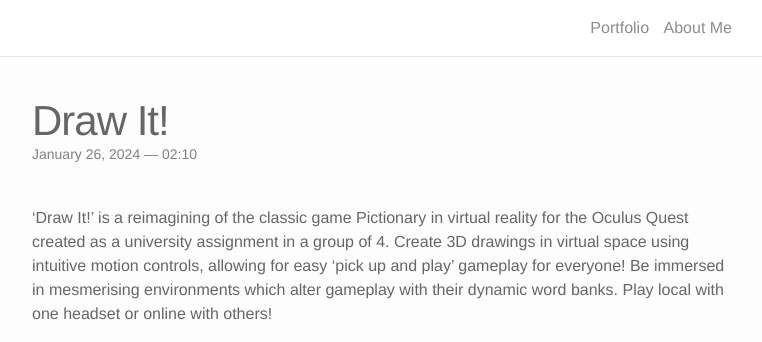
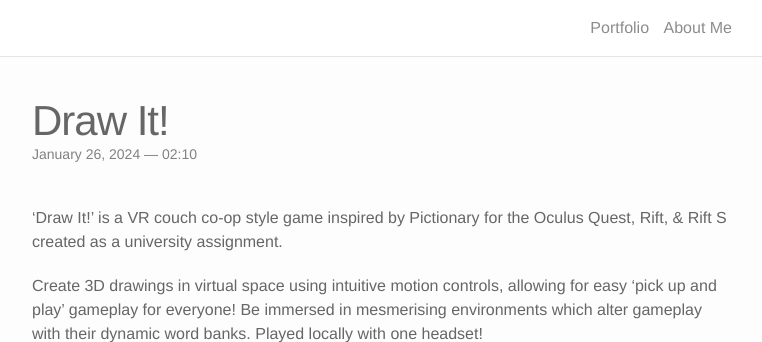
Before and after one commit to TomParadise/Year1Portfolio, a Jekyll site: the page built from _portfolio/5_DrawIt.markdown, in a window 1280 px wide and 1243 px high, cut to the strip 0-342 px from the top of the window. Shown: the whole strip, without its empty margins (258-1020 px from the left). Built offline with Jekyll 4.4.1, drawn with Linux system fonts in a browser that asks for light colours; nearby versions of some CDN libraries.

Commit message:
changes to texts

```diff
--- a/_portfolio/4_DontWalkBy.markdown
+++ b/_portfolio/4_DontWalkBy.markdown
@@ -6,7 +6,7 @@ img: ../img/DWB/DWBThumbnail.png
 published: true
 ---
 
-Inspired by lemmings, Don't Walk By is a game revolved around health and safety. Each level has a specific layout with various hazards. You must use the given abilities to lead the dumb pawns out to the exit of the level to safety.
+Inspired by lemmings, Don't Walk By is focused on the theme of health and safety where you appropriately deal with hazards to safely lead your pals to the exit!
 
 Created by a final year university cohort of 33 students split into groups of 7, the game features:
 <ul>
--- a/_portfolio/5_DrawIt.markdown
+++ b/_portfolio/5_DrawIt.markdown
@@ -5,7 +5,9 @@ description: A VR drawing game.
 img: ../img/DrawIt/DrawItThumbnail.png
 published: true
 ---
-‘Draw It!’ is a reimagining of the classic game Pictionary in virtual reality for the Oculus Quest created as a university assignment in a group of 4. Create 3D drawings in virtual space using intuitive motion controls, allowing for easy ‘pick up and play’ gameplay for everyone! Be immersed in mesmerising environments which alter gameplay with their dynamic word banks. Play local with one headset or online with others!
+‘Draw It!’ is a VR couch co-op style game inspired by Pictionary for the Oculus Quest, Rift, & Rift S created as a university assignment.
+
+Create 3D drawings in virtual space using intuitive motion controls, allowing for easy ‘pick up and play’ gameplay for everyone! Be immersed in mesmerising environments which alter gameplay with their dynamic word banks. Played locally with one headset!
 
 <div class="owl-carousel owl-theme">
 	<iframe src="https://www.youtube.com/embed/LCaSdR38KLg" width = "700" height="361" style="max-width:100%" data-external="1"></iframe>
```
Also changed, not shown: _portfolio/1_SpaceMercenaryDefenseForce.markdown (+4 -20 lines).
